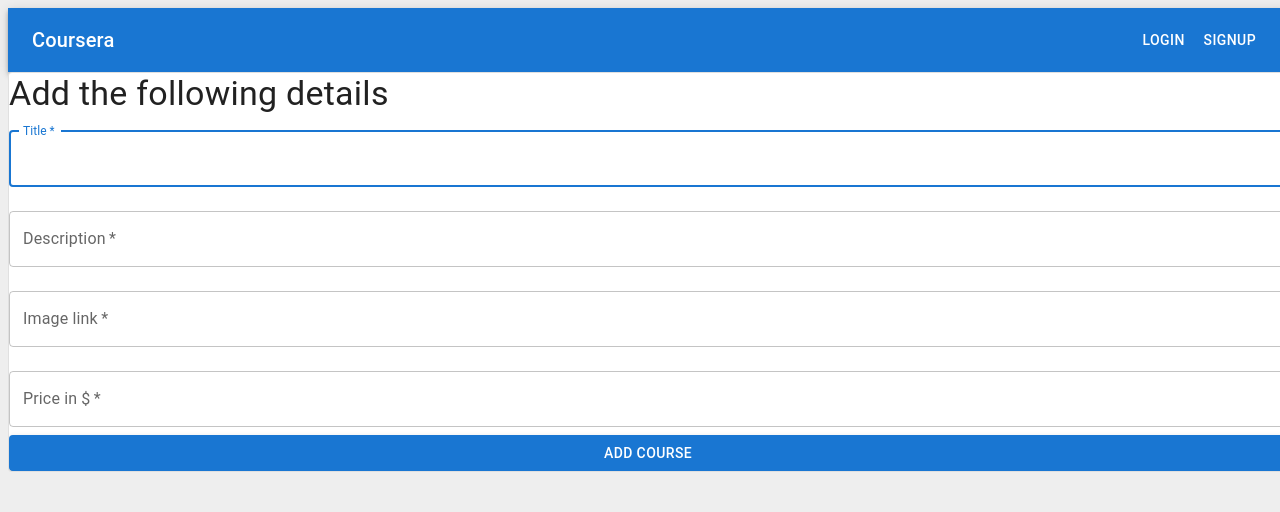
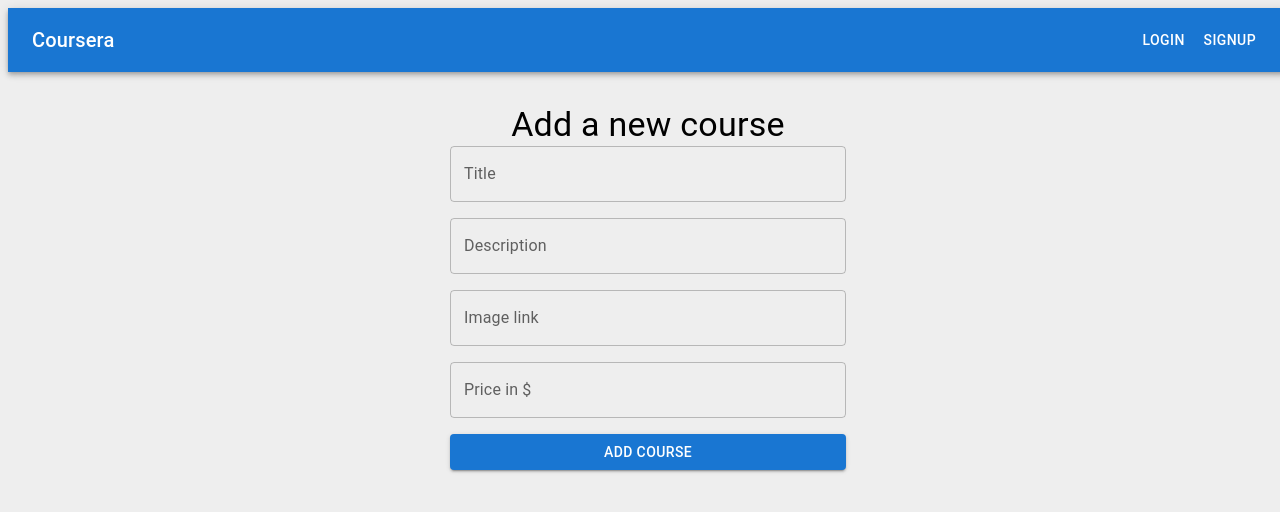
Before and after one commit to ArslanYM/course-selling-app-starter-kit, a React (Vite) app in the folder course-selling-app-client/: page /addcourse in a window 1280 px wide. Shown: the top 512 px of the page. Built offline with nearby package versions, Linux system fonts and the light colour scheme; no server answers.

Commit message:
untracked changes

```diff
--- a/course-selling-app-client/src/components/CourseCard.jsx
+++ b/course-selling-app-client/src/components/CourseCard.jsx
@@ -1,13 +1,19 @@
 import Card from "@mui/material/Card";
 import CardContent from "@mui/material/CardContent";
 import Typography from "@mui/material/Typography";
-import { Grid, Button } from "@mui/material";
+import { Grid, Button, CardMedia } from "@mui/material";
 export const CourseCard = (props) => {
   return (
     <>
-      <Grid item xs={12} sm={6} md={4} key={props.course.id}>
+      <Grid item xs={12} sm={6} md={4} key={props.key}>
         <Card>
           <CardContent>
+            <CardMedia
+              component="img"
+              height="140"
+              image={props.course.imageLink}
+              alt={props.course.title}
+            />
             <Typography variant="h6" gutterBottom>
               {props.course.title}
             </Typography>
--- a/course-selling-app-client/src/components/UpdateCourse.jsx
+++ b/course-selling-app-client/src/components/UpdateCourse.jsx
@@ -1,4 +1,4 @@
-import { Card, Button, TextField } from "@mui/material";
+import { Container, Typography, Grid, Button, TextField } from "@mui/material";
 import { useState } from "react";
 export const UpdateCourse = (props) => {
   const [title, setTitle] = useState("");
@@ -40,53 +40,52 @@
     });
   }
   return (
-    <div style={{ display: "flex", justifyContent: "center" }}>
-      <Card
-        style={{
-          width: 400,
-          padding: 20,
-        }}
-        variant="elevation"
-      >
+    <div>
+      <Container maxWidth="xs">
+        <div>
+          <Typography variant="h4" align="center">
+            Update Course
+          </Typography>
+
+          <Grid container spacing={2}>
+            <Grid item xs={12}>
               <TextField
-          margin="normal"
-          required
-          label="Title"
-          autoFocus
                 fullWidth
-          onChange={(e) => {
-            setTitle(e.target.value);
-          }}
+                label="New Title"
+                variant="outlined"
+                onChange={(e) => setTitle(e.target.value)}
               />
+            </Grid>
+            <Grid item xs={12}>
               <TextField
-          onChange={(e) => {
-            setDescription(e.target.value);
-          }}
-          margin="none"
                 fullWidth
-          required
-          label="description"
-          autoFocus
+                label="New Description"
+                variant="outlined"
+                onChange={(e) => setDescription(e.target.value)}
               />
+            </Grid>
+            <Grid item xs={12}>
               <TextField
-          onChange={(e) => {
-            setImageLink(e.target.value);
-          }}
-          margin="normal"
-          required
-          label="Image Link"
                 fullWidth
-          autoFocus
+                label="New Image Link"
+                variant="outlined"
+                onChange={(e) => setImageLink(e.target.value)}
               />
+            </Grid>
+            <Grid item xs={12}>
               <Button
                 onClick={handleUpdate}
+                fullWidth
+                variant="contained"
+                color="primary"
                 type="submit"
-          variant="contained"
-          fullWidth
               >
-          Update Course
+                Sign Up
               </Button>
-      </Card>
+            </Grid>
+          </Grid>
+        </div>
+      </Container>
     </div>
   );
 };
--- a/course-selling-app-client/src/pages/admin/AddCourse.jsx
+++ b/course-selling-app-client/src/pages/admin/AddCourse.jsx
@@ -1,4 +1,4 @@
-import { TextField, Button, Typography, Card } from "@mui/material";
+import { TextField, Button, Typography, Container, Grid } from "@mui/material";
 import { useState } from "react";
 export const AddCourse = () => {
   const [title, setTitle] = useState("");
@@ -28,56 +28,68 @@
   }
   return (
     <div>
-      <Card variant="outlined">
-        <div>
-          <Typography variant="h4">Add the following details </Typography>
+      <Container maxWidth="xs">
+        <div style={{ marginTop: "2rem" }}>
+          <Typography variant="h4" align="center">
+            Add a new course
+          </Typography>
+
+          <Grid container spacing={2}>
+            <Grid item xs={12}>
               <TextField
+                fullWidth
+                label="Title"
+                variant="outlined"
                 onChange={(e) => {
                   setTitle(e.target.value);
                 }}
-            margin="normal"
-            required
-            fullWidth
-            label="Title"
-            autoFocus
               />
+            </Grid>
+            <Grid item xs={12}>
               <TextField
                 onChange={(e) => {
                   setDescription(e.target.value);
                 }}
-            margin="normal"
-            required
                 fullWidth
                 label="Description"
+                variant="outlined"
               />
+            </Grid>
+            <Grid item xs={12}>
               <TextField
                 onChange={(e) => {
                   setImageLink(e.target.value);
                 }}
-            margin="normal"
-            required
                 fullWidth
+                type="url"
                 label="Image link"
+                variant="outlined"
               />
+            </Grid>
+            <Grid item xs={12}>
               <TextField
                 onChange={(e) => {
                   setPrice(e.target.value);
                 }}
-            margin="normal"
-            required
                 fullWidth
                 label="Price in $"
+                type="number"
+                variant="outlined"
               />
+            </Grid>
+            <Grid item xs={12}>
               <Button
-            type="submit"
                 fullWidth
                 variant="contained"
+                color="primary"
                 onClick={handleClick}
               >
-            Add Course{" "}
+                Add course
               </Button>
+            </Grid>
+          </Grid>
         </div>
-      </Card>
+      </Container>
     </div>
   );
 };
--- a/course-selling-app-client/src/pages/admin/Course.jsx
+++ b/course-selling-app-client/src/pages/admin/Course.jsx
@@ -2,6 +2,7 @@
 import { CourseCard } from "../../components/CourseCard";
 import { useParams } from "react-router-dom";
 import { UpdateCourse } from "../../components/UpdateCourse";
+import { Container } from "@mui/material";
 
 export const Course = () => {
   const { courseId } = useParams();
@@ -35,14 +36,15 @@
     );
   }
   return (
-    <div
-      style={{
-        display: "flex",
-        justifyContent: "center",
-      }}
-    >
-      <CourseCard course={course} />
-      <UpdateCourse course={course} setCourses={setCourses} courses={courses} />
+    <div>
+      <Container maxWidth="xs">
+        <CourseCard course={course} />
+        <UpdateCourse
+          course={course}
+          setCourses={setCourses}
+          courses={courses}
+        />
+      </Container>
     </div>
   );
 };
--- a/course-selling-app-client/src/pages/admin/Courses.jsx
+++ b/course-selling-app-client/src/pages/admin/Courses.jsx
@@ -34,7 +34,7 @@
               align="center"
               style={{ marginTop: "2rem" }}
             >
-              Welcome to the Course Selling App
+              Welcome to the courses section , Here are some of our best courses
             </Typography>
             <Grid container spacing={3} style={{ marginTop: "2rem" }}>
               {courses.map((course, index) => {
```
Also changed, not shown: 1 other file (tests, documents, lock files or other folders). Lines whose indentation alone changed are shown as unchanged.
